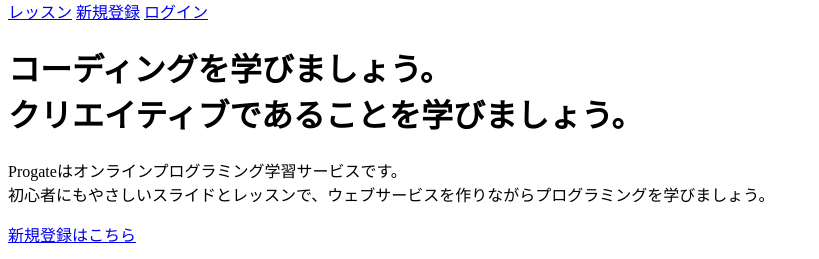
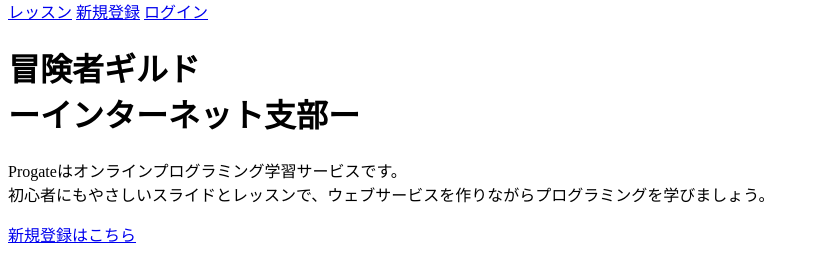
Before and after one commit to satori-999/satori.github.io, a plain HTML site: page index.html in a window 1280 px wide. Shown: the part 355-614 px from the top of the page, without its empty margins (0-819 px from the left). Drawn offline with Linux system fonts and the light colour scheme.

Commit message:
Update index.html

```diff
--- a/index.html
+++ b/index.html
@@ -23,7 +23,7 @@
   </header>
   <div class="トップラッパー">
     <div class="コンテナ">
-      <h1>コーディングを学びましょう。<br>クリエイティブであることを学びましょう。</h1>
+      <h1>冒険者ギルド<br>ーインターネット支部ー</h1>
       <p>Progateはオンラインプログラミング学習サービスです。<br>初心者にもやさしいスライドとレッスンで、ウェブサービスを作りながらプログラミングを学びましょう。</p>
       <div class="btn-wrapper">
         <a href="#" class="btn signup">新規登録はこちら</a>
```
